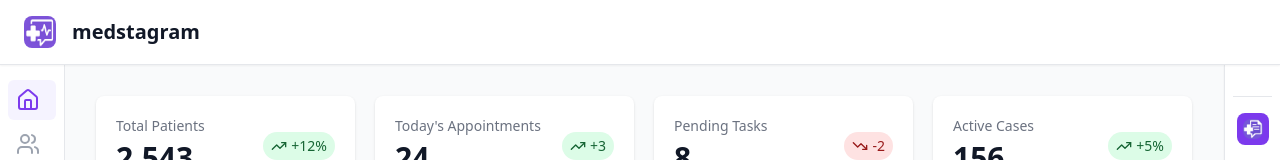
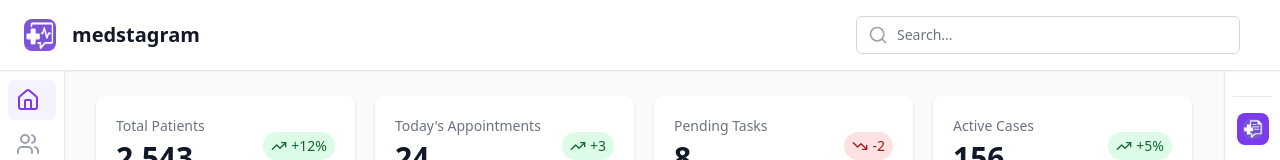
Before and after one commit to mfranco1/medstagram, a React (Vite) app in the folder frontend/: page /dashboard in a window 1280 px wide. Shown: the top 160 px of the page. Built offline with nearby package versions, Linux system fonts and the light colour scheme.

Commit message:
feat: add search placeholder to header

```diff
--- a/frontend/src/components/layout/Header.tsx
+++ b/frontend/src/components/layout/Header.tsx
@@ -1,4 +1,5 @@
 import { useNavigate } from 'react-router-dom'
+import { Search } from 'lucide-react'
 
 export function Header() {
   const navigate = useNavigate()
@@ -13,6 +14,19 @@ export function Header() {
           <img src="/medstagram_small.png" alt="Medstagram Logo" className="w-8 h-8 rounded-lg" />
           <h1 className="text-xl font-semibold text-gray-900">medstagram</h1>
         </button>
+
+        <div className="flex-1 max-w-sm mx-4">
+          <div className="relative">
+            <div className="absolute inset-y-0 left-0 pl-3 flex items-center pointer-events-none">
+              <Search className="h-5 w-5 text-gray-400" />
+            </div>
+            <input
+              type="text"
+              placeholder="Search..."
+              className="block w-full pl-10 pr-3 py-2 border border-gray-300 rounded-md leading-5 bg-white placeholder-gray-500 focus:outline-none focus:placeholder-gray-400 focus:ring-1 focus:ring-violet-500 focus:border-violet-500 sm:text-sm"
+            />
+          </div>
+        </div>
       </div>
     </header>
   )
```
